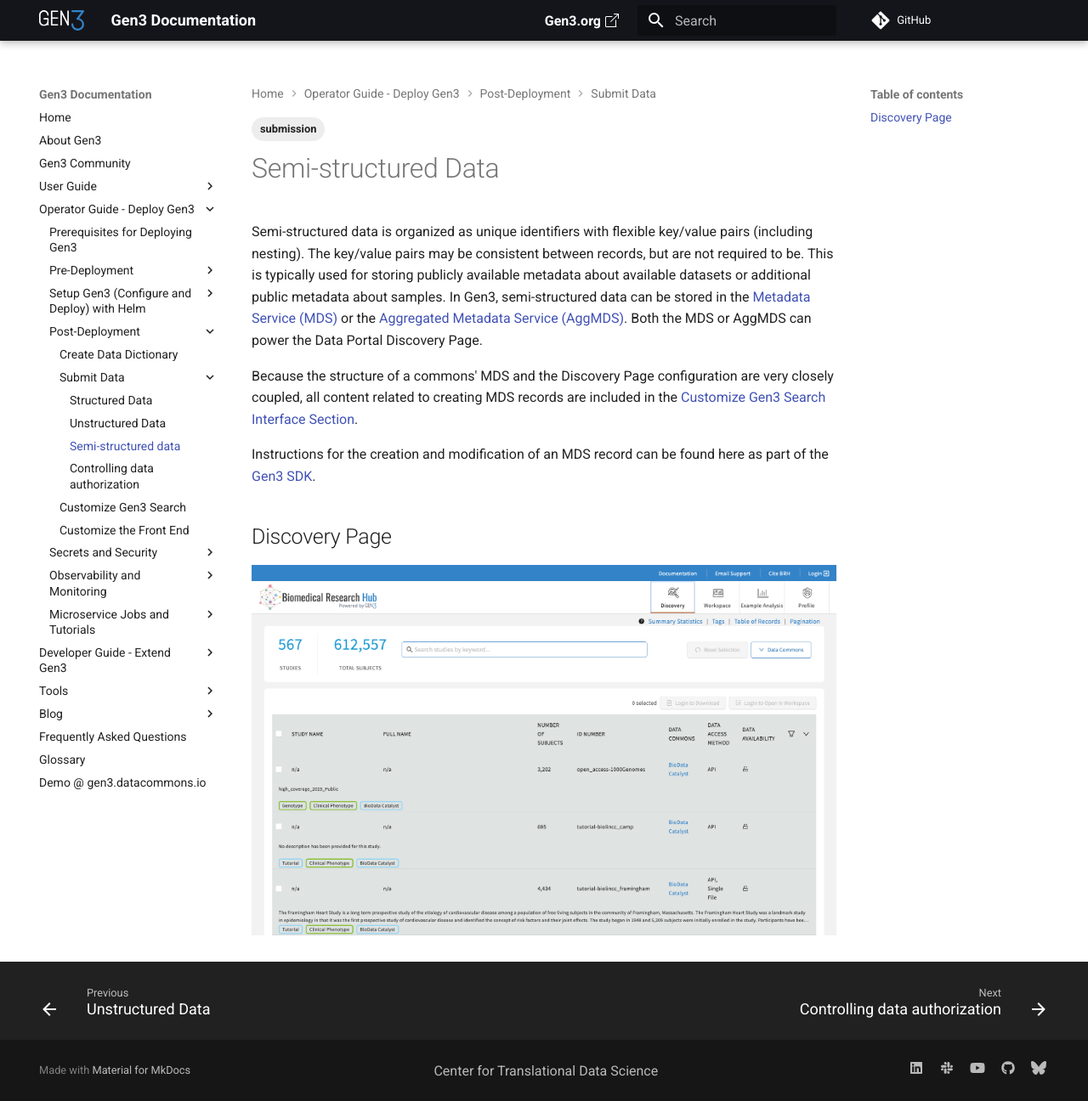
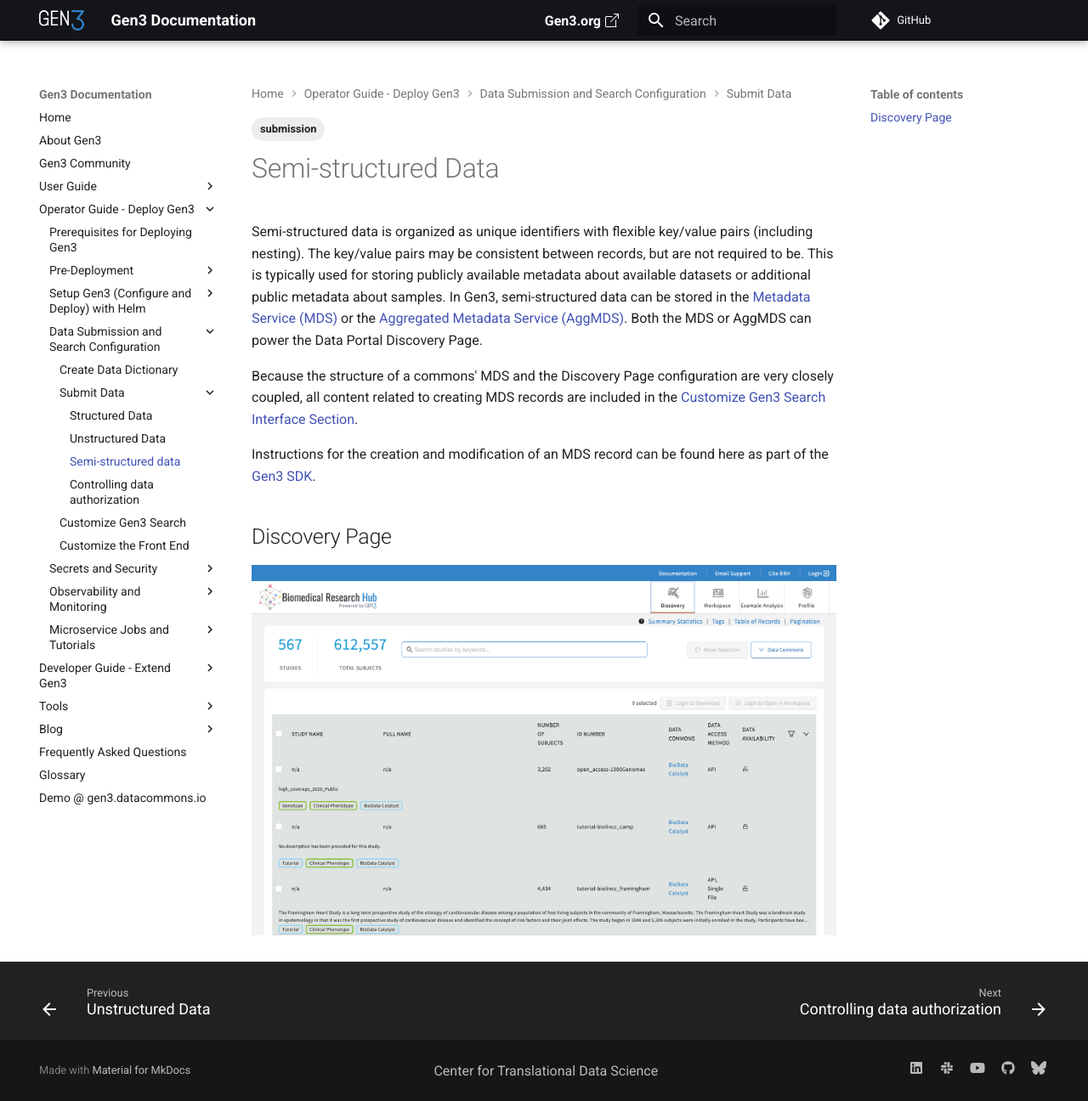
Before and after one commit to uc-cdis/docs-gen3, an MkDocs documentation site: the page built from docs/gen3-resources/operator-guide/submit-semi-structured-data.md, in a window 1280 px wide and 1296 px high. Shown: the whole window at 85% size. Built offline with MkDocs 1.6.1 and Material for MkDocs 9.7.7, drawn with Linux system fonts in a browser that asks for light colours; comment, search, counter and statistics services are not loaded.

Commit message:
Rename Post-Deployment section
Update the Post Deployment nav to be more descriptive

```diff
--- a/mkdocs.yml
+++ b/mkdocs.yml
@@ -38,7 +38,7 @@
         - Front End: gen3-resources/operator-guide/helm/helm-config/helm-config-frontend.md
         - Workspaces: gen3-resources/operator-guide/helm/helm-config/helm-config-workspaces.md
         - Revproxy: gen3-resources/operator-guide/helm/helm-config/helm-config-revproxy.md
-    - Post-Deployment:
+    - Data Submission and Search Configuration:
       - Create Data Dictionary: gen3-resources/operator-guide/create-data-dictionary.md
       # contains info about creating (and maintaining?) a data dictionary
       - Submit Data:
```
